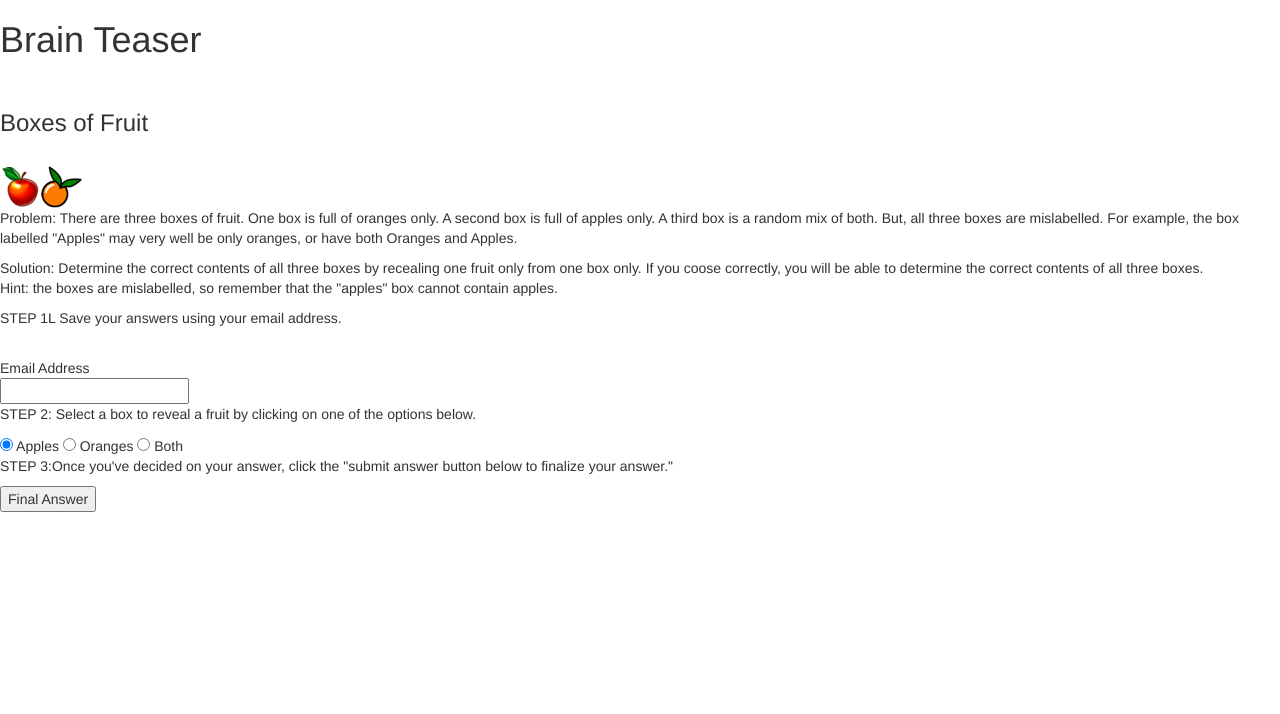
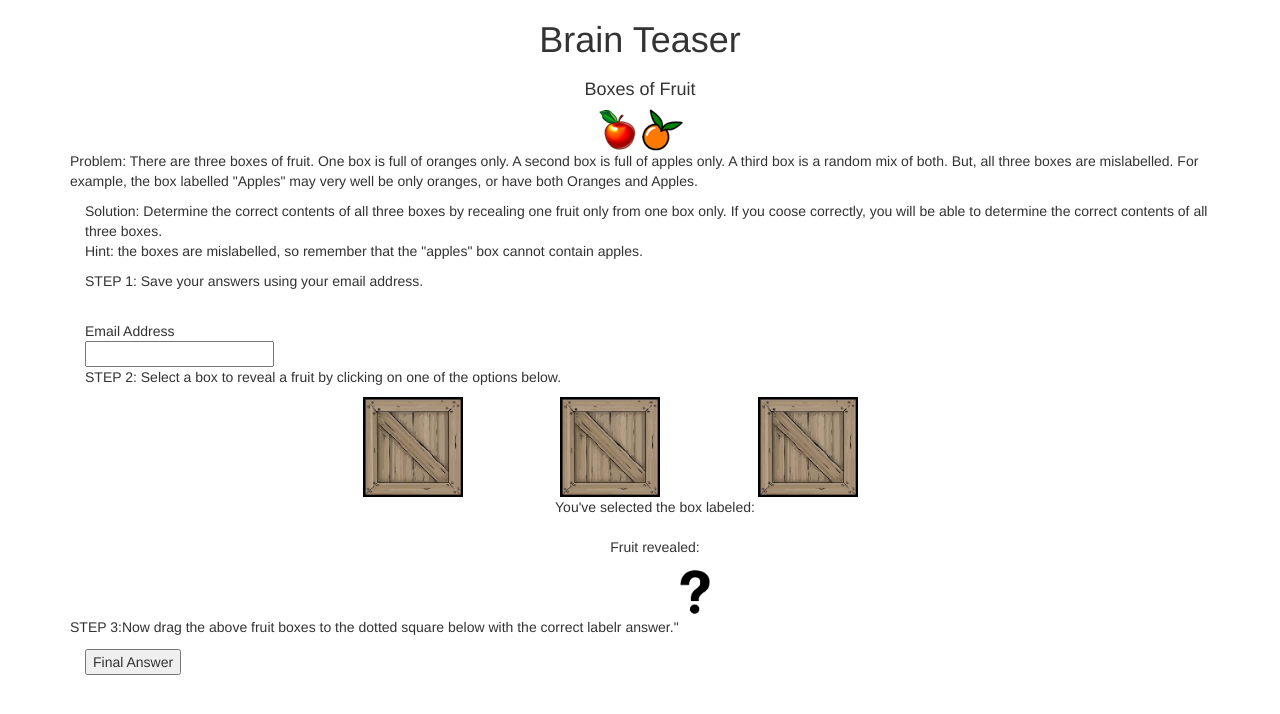
Before and after one commit to Kozyrov/Orange_You_Glad, a website: page public/index.html in a window 1280 px wide. Drawn offline with nearby package versions, Linux system fonts and the light colour scheme.

Commit message:
created the box sources, added click handler that ques the fruit randomizer. made sure to remove the click handler after the first click. creating the landing for the sources.

```diff
--- /dev/null
+++ b/public/css/style.css
@@ -0,0 +1,29 @@
+.peek_box {
+    border: 2px solid black;
+    height: 100px;
+    width: 100px;
+    background-image: url("../assets/images/fruit_box.png");
+    background-size: cover;
+    background-color: #cccccc;
+}
+.fruit_mystery {
+    height: 50px;
+    width: 50px;
+    background-image: url("../assets/images/mystery.png");
+    background-size: cover;
+    background-color: white;
+}
+.fruit_apple {
+    height: 50px;
+    width: 50px;
+    background-image: url("../assets/images/apple.png");
+    background-size: cover;
+    background-color: white;
+}
+.fruit_orange {
+    height: 50px;
+    width: 50px;
+    background-image: url("../assets/images/orange.png");
+    background-size: cover;
+    background-color: white;
+}
--- a/public/index.html
+++ b/public/index.html
@@ -5,43 +5,83 @@
     <script src="https://ajax.googleapis.com/ajax/libs/jquery/3.2.1/jquery.min.js"></script>
     <script src="https://maxcdn.bootstrapcdn.com/bootstrap/3.3.7/js/bootstrap.min.js"></script>
     <script rel="script" type="text/javascript" src="./js/form_handler.js"></script>
+    <link rel="stylesheet" href="./css/style.css">
 </head>
 <body>
-    <div>
-        <h1>Brain Teaser</h1><br>
-        <h3>Boxes of Fruit</h3><br>
-        <img src="./assets/images/apple.png" alt=""><img src="./assets/images/orange.png" alt="">
-        <div>
-            <p>Problem: There are three boxes of fruit. One box is full of oranges only. A second box is full of apples only. A third box is a random mix of both. But, all three boxes are mislabelled. For example, the box labelled "Apples" may very well be only oranges, or have both Oranges and Apples.</p>
+    <div class="container">
+        <div class="row">
+            <div class="col-lg-12 text-center">
+                <h1>Brain Teaser</h1>
+            </div>
         </div>
-        <div>
+        <div class="row">
+            <div class="col-lg-12 text-center">
+                <h4>Boxes of Fruit</h4>
+            </div>
+        </div>
+        <div class="row">
+            <div class="col-lg-12 text-center">
+                <img src="./assets/images/apple.png" alt="">
+                <img src="./assets/images/orange.png" alt="">
+            </div>
+        </div>
+        <div class="container">
+            <div class="row">
+                <p>Problem: There are three boxes of fruit. One box is full of oranges only. A second box is full of apples only. A third box is a random mix of both. But, all three boxes are mislabelled. For example, the box labelled "Apples" may very well be only oranges, or have both Oranges and Apples.</p>
+            </div>
+        </div>
+        <div class="container">
             <p>Solution: Determine the correct contents of all three boxes by recealing one fruit only from one box only. If you coose correctly, you will be able to determine the correct contents of all three boxes. <br> Hint: the boxes are mislabelled, so remember that the "apples" box cannot contain apples.</p>
         </div>
-        <div>
-            <p>STEP 1L Save your answers using your email address.</p><br>
+        <div class="container">
+            <p>STEP 1: Save your answers using your email address.</p><br>
             <form>
                 Email Address <br>
                 <input type="text" name="user_email">
             </form>
         </div>
-        <div>
+        <div class="container">
             <p>STEP 2: Select a box to reveal a fruit by clicking on one of the options below.</p>
-             <form>
-                <input type="radio" name="fruit_box" value="apples" checked > Apples
-                <input type="radio" name="fruit_box" value="oranges" > Oranges
-                <input type="radio" name="fruit_box" value="both" > Both <br>
-            </form>
-            <div class="selection"></div>
-            <div class="fruit_revealed"></div>
+            <div class="row">
+                <div id="apples" class="peek_box col-sm-3 col-lg-offset-3"></div>
+                <div id="oranges" class="peek_box col-sm-3 col-lg-offset-1"></div>
+                <div id="both" class="peek_box col-sm-3 col-lg-offset-1"></div>
+            </div>
+            <div class="row">
+                <div class="col-sm-12 text-center">
+                    <p>You've selected the box labeled:</p>
+                </div>
+                <div class="col-sm-12 text-center">
+                    <p class="selection"></p>
+                </div>
+            </div>
+            <div class="row">
+                <div class="col-sm-12 text-center">
+                    <p>Fruit revealed:</p>
+                </div>
+                <div class="row">
+                    <div class="fruit_text col-sm-1 col-sm-offset-5"></div>
+                    <div class="col-sm-1">
+                        <div class="fruit_mystery"></div>
+                    </div>
+                </div>
+            </div>
         </div>
-        <div>
-            <p>STEP 3:Once you've decided on your answer, click the "submit answer button below to finalize your answer."</p>
+        <div class="container">
+            <div class="row">
+                <p>STEP 3:Now drag the above fruit boxes to the dotted square below with the correct labelr answer."</p>
+            </div>
+            <div class="row">
+                <div id="" class="col-sm-3 col-lg-offset-3"></div>
+                <div id="" class="col-sm-3 col-lg-offset-1"></div>
+                <div id="" class="col-sm-3 col-lg-offset-1"></div>
+            </div>
+
             <form>
                 <input name="final_answer" type="button" value="Final Answer">
             </form>
         </div>
         <div class="user_report"></div>
     </div>
-
 </body>
 </html>
--- a/public/js/form_handler.js
+++ b/public/js/form_handler.js
@@ -1,12 +1,31 @@
 $(document).ready(function(){
-    $(":radio").click(()=>{
-        let selected = $("input[type='radio'][name='fruit_box']:checked").val();
-        $(".selection").text("you've selected, " + selected)
-    })
-    $(":button").click(function(){
+    $(".peek_box").click(()=>{
+        fruit_selection();
+    });
+    $(":button").click(()=>{
+        form_evaluation();
+    });
+});
+
+function fruit_selection(){
+    //once they click the box they want to see what fruit came out.
+    let selected_box = $(event.currentTarget).attr('id');
+    //no matter which box, the fruit is random between the two
+    let random = Math.round(Math.random());
+    if (random===1){
+        $(".fruit_mystery").toggleClass('fruit_orange');
+        $(".fruit_text").text("Orange");
+    } else {
+        $(".fruit_mystery").toggleClass('fruit_apple');
+        $(".fruit_text").text("Apple");
+    }
+    //remove the click handler on the .peek_box
+    $(".peek_box").off("click");
+}
+
+function form_evaluation(){
     let email_regex = /^[a-zA-Z0-9_\.\+-]+@[a-zA-Z0-9-]+\.[a-zA-Z0-9-\.]+$/
     let email = $("input[type='text'][name='user_email']").val();
-        let final_answer = $("input[type='radio'][name='fruit_box']:checked").val();
 //this function will first validate the forms
     if (email_regex.test(email)!==true){
         console.log("the email entered is not valid");
@@ -17,17 +36,9 @@ $(document).ready(function(){
         win_condition(new User_result(email, final_answer));
     }
     $(":button").val("Submitted")
-        $("input[type='radio']").attr("disabled", true);
-    });
-});
+}
+function random_fruit(){
 
-function random_fruit(){
-    let random = Math.round(Math.random());
-    if (random===1){
-        $(".fruit_revealed").attr("src", "./../assets/images/apple.png");
-    } else {
-        $(".fruit_revealed").attr("src", "./../assets/images/orange.png");
-    }
 }
 
 function win_condition(current_user) {
```
Also changed, not shown: public/assets/images/fruit_box.png (added), public/assets/images/mystery.png (added). Lines whose indentation alone changed are shown as unchanged.
